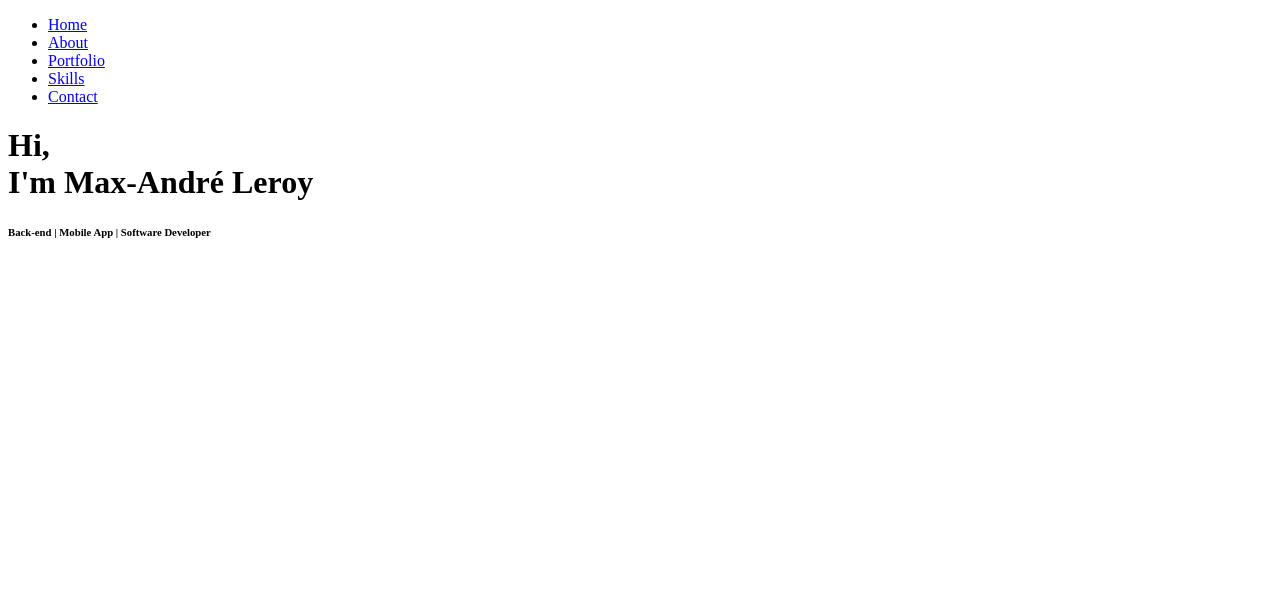
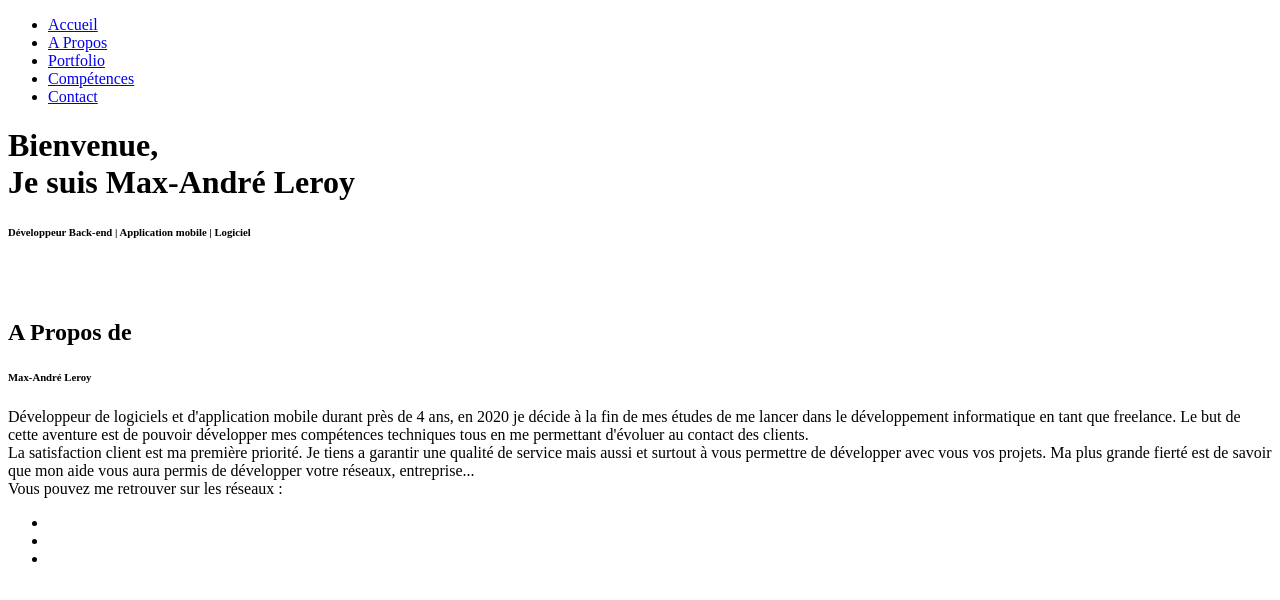
Before and after one commit to mahdibenzid/devops-Project, a plain HTML site: page portfolio-static/index.html in a window 1280 px wide. Drawn offline with Linux system fonts and the light colour scheme.

Commit message:
Adding about section

```diff
--- a/portfolio-static/index.html
+++ b/portfolio-static/index.html
@@ -20,16 +20,16 @@
             <nav class="top-nav">
                 <ul class="nav-list">
                     <li>
-                        <a href="index.html" class="nav-link">Home</a>
+                        <a href="index.html" class="nav-link">Accueil</a>
                     </li>
                     <li>
-                        <a href="#about" class="nav-link">About</a>
+                        <a href="#about" class="nav-link">A Propos</a>
                     </li>
                     <li>
                         <a href="#portfolio" class="nav-link">Portfolio</a>
                     </li>
                     <li>
-                        <a href="#skills" class="nav-link">Skills</a>
+                        <a href="#skills" class="nav-link">Compétences</a>
                     </li>
                     <li>
                         <a href="#contact" class="nav-link">Contact</a>
@@ -37,12 +37,53 @@
                 </ul>
             </nav>
             <div class="landing-text">
-                <h1>Hi, <br> I'm Max-André Leroy</h1>
-                <h6>Back-end | Mobile App | Software Developer</h6>
+                <h1>Bienvenue, <br> Je suis Max-André Leroy</h1>
+                <h6>Développeur Back-end | Application mobile | Logiciel</h6>
             </div>
             <div class="landing-img">
                 <img src="" alt="">
             </div>
         </header>
+
+        <section class="about" id="about">
+            <div class="container">
+                <div class="profile-img">
+                    <img src="" alt="">
+                </div>
+                <div class="about-details">
+                    <div class="about-heading">
+                        <h1>A Propos de</h1>
+                        <h6>Max-André Leroy</h6>
+                    </div>
+                    <p>
+                        Développeur de logiciels et d'application mobile durant près de 4 ans, en 2020 je décide à la fin de mes études de me lancer
+                        dans le développement informatique en tant que freelance. Le but de cette aventure est de pouvoir développer mes compétences techniques
+                        tous en me permettant d'évoluer au contact des clients. <br>
+                        La satisfaction client est ma première priorité. Je tiens a garantir une qualité de service mais aussi et surtout à vous permettre
+                        de développer avec vous vos projets. Ma plus grande fierté est de savoir que mon aide vous aura permis de développer votre réseaux, entreprise... <br>
+                        Vous pouvez me retrouver sur les réseaux :
+                    </p>
+                    <div class="social-media">
+                        <ul class="nav-list">
+                            <li>
+                                <a href="" class="icon-link">
+                                    <i></i>
+                                </a>
+                            </li>
+                            <li>
+                                <a href="" class="icon-link">
+                                    <i></i>
+                                </a>
+                            </li>
+                            <li>
+                                <a href="" class="icon-link">
+                                    <i></i>
+                                </a>
+                            </li>
+                        </ul>
+                    </div>
+                </div>
+            </div>
+        </section>
     </body>
 </html>
```
